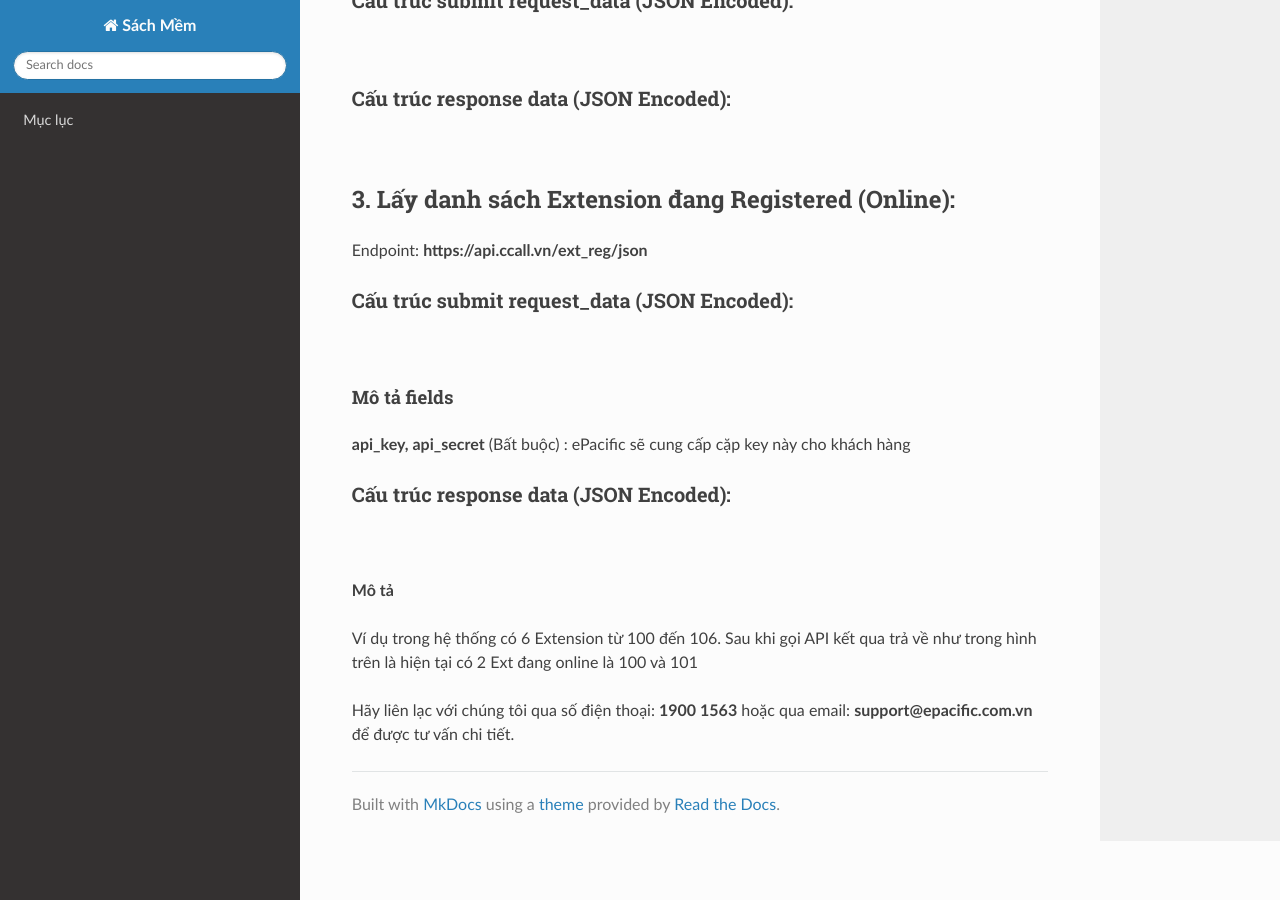
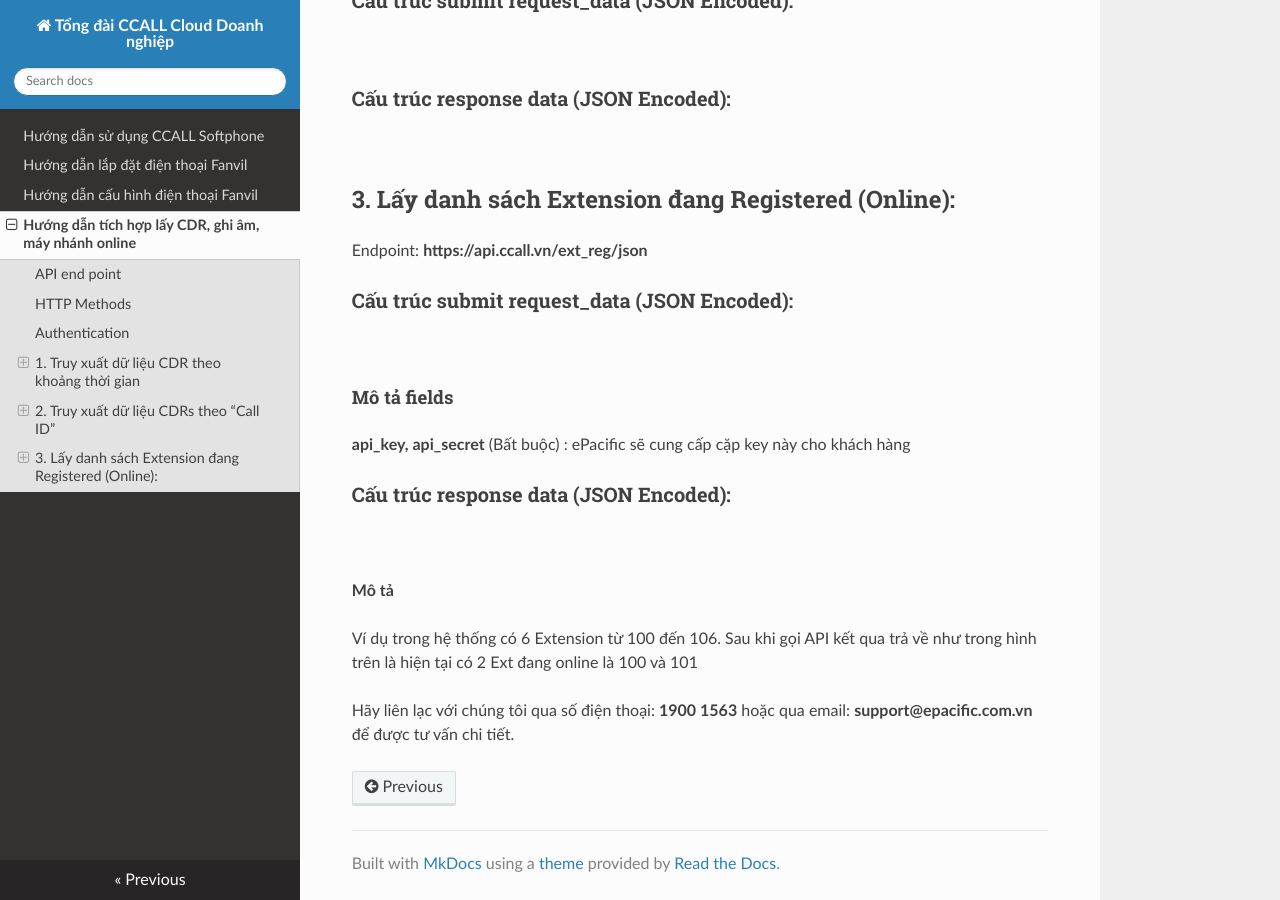
Before and after one commit to nguyenquangtoan/docs-ccall-vn, an MkDocs documentation site: the page built from docs/huong-dan-tich-hop.md, in a window 1280 px wide and 900 px high, scrolled down 2803 px. Built offline with MkDocs 1.6.1, drawn with Linux system fonts in a browser that asks for light colours; nearby versions of some CDN libraries; old or Windows-style settings are respelled for this version of MkDocs.

Commit message:
Update mkdocs.yml

```diff
--- a/mkdocs.yml
+++ b/mkdocs.yml
@@ -1,7 +1,8 @@
-site_name: Sách Mềm
-site_description:  Hướng dẫn sử dụng Sách Mềm
+site_name: Tổng đài CCALL Cloud Doanh nghiệp
+site_description: Hướng dẫn sử dụng, Quản trị và Phát triển
 theme: readthedocs
 pages:
-    - 'Mục lục': 'index.md'
-#    - 'Người dùng': 'user-guide.md'
-#    - 'Giới thiệu': 'about.md'
+    - 'Hướng dẫn sử dụng CCALL Softphone': 'index.md'
+    - 'Hướng dẫn lắp đặt điện thoại Fanvil': 'huong-dan-lap-dat-dien-thoai-fanvil.md'
+    - 'Hướng dẫn cấu hình điện thoại Fanvil': 'huong-dan-cau-hinh-dien-thoai-fanvil.md'
+    - 'Hướng dẫn tích hợp lấy CDR, ghi âm, máy nhánh online': 'huong-dan-tich-hop.md'
```
